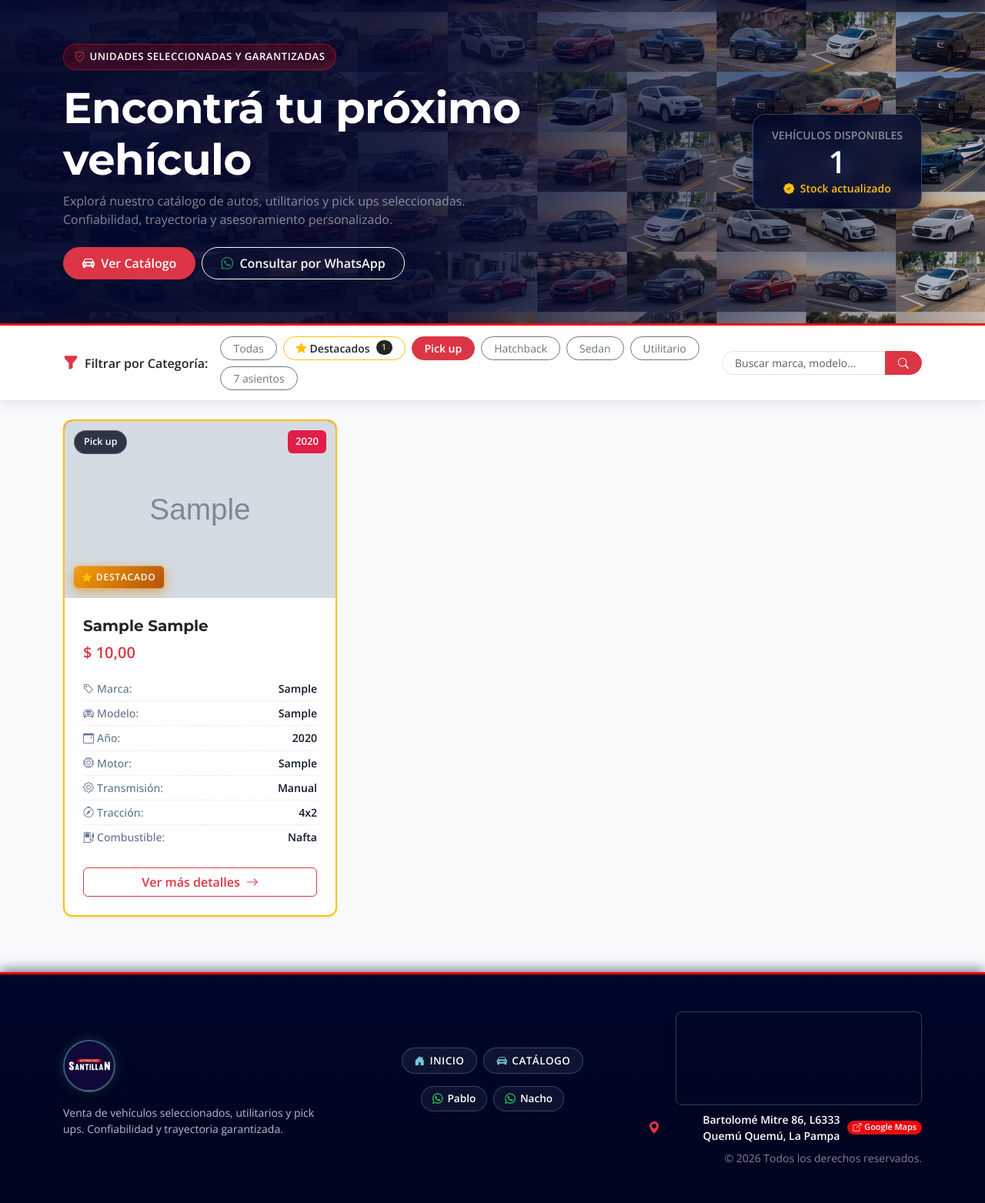
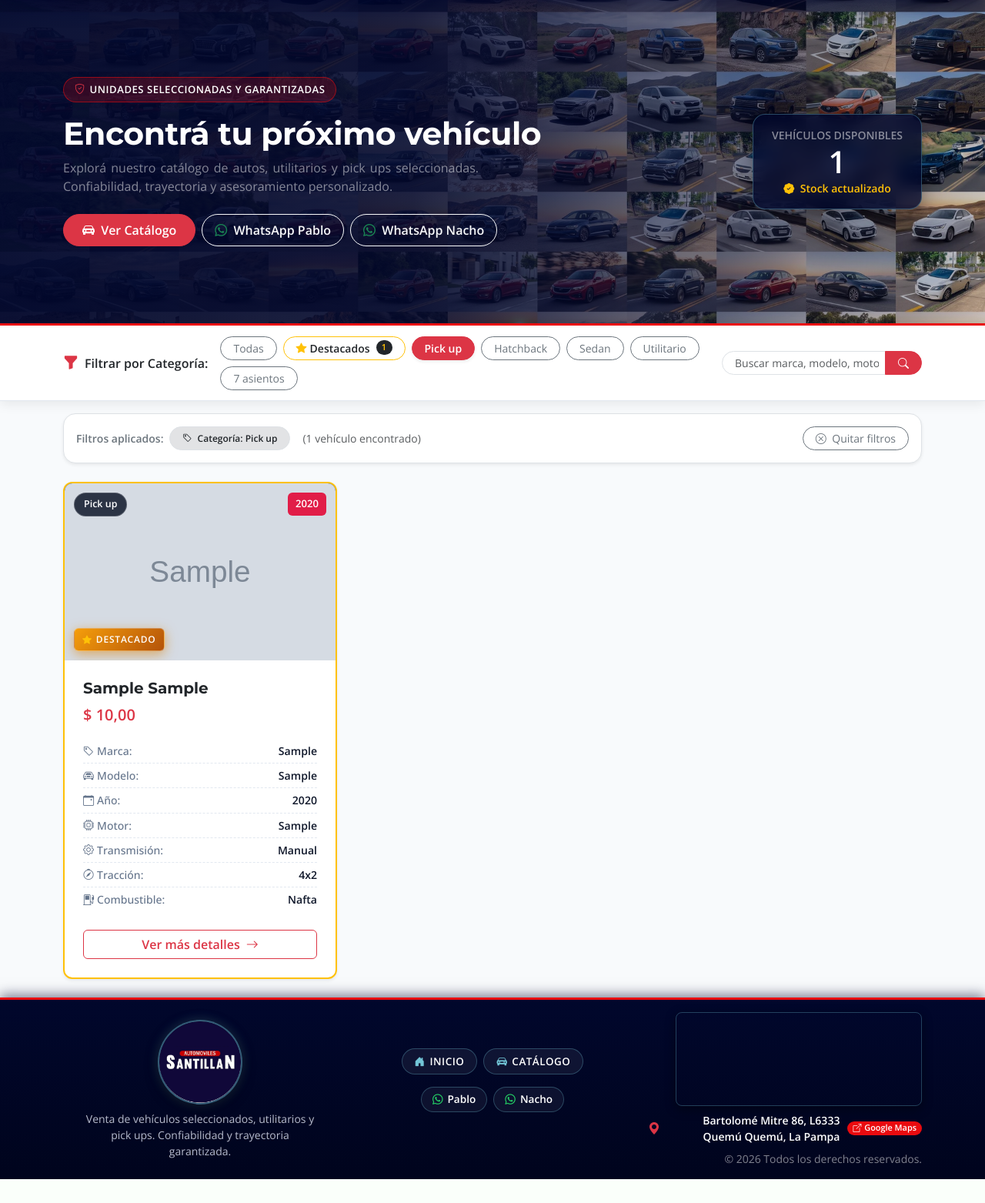
Before and after one commit to GerardodeMartini/AUTOMOVILES-SANTILLAN, a Django app: a page that uses templates/base.html in a window 1280 px wide. Shown: the part 97-1660 px from the top of the page at 77% size. After the commit the page ends 1629 px from the top, so only its background shows below. Run offline with Django 5.2, Linux system fonts and the light colour scheme; tables that the repository leaves empty hold one stand-in row (values such as "Sample post"); grey boxes marked "Sample" are stand-in pictures; some libraries are stand-ins or nearby versions.

Commit message:
Mejoras de busqueda global, barra de filtros, telefonos reales de contacto y ajustes de pie de pagina

```diff
--- a/catalogo/views.py
+++ b/catalogo/views.py
@@ -34,14 +34,22 @@ def lista_vehiculos(request):
         vehiculos = vehiculos.filter(categoria=categoria_seleccionada)
 
     if busqueda:
-        vehiculos = vehiculos.filter(
+        q_filtros = (
             Q(marca__icontains=busqueda) |
             Q(modelo__icontains=busqueda) |
-            Q(motor__icontains=busqueda)
+            Q(motor__icontains=busqueda) |
+            Q(categoria__icontains=busqueda) |
+            Q(combustible__icontains=busqueda)
         )
+        if busqueda.isdigit():
+            q_filtros |= Q(anio=int(busqueda))
+        vehiculos = vehiculos.filter(q_filtros)
 
     categorias = Vehiculo.Categoria.choices
+    # Contar únicamente los vehículos visibles/disponibles para venta
+    total_disponibles = Vehiculo.objects.filter(disponible=True).count()
     total_destacados = Vehiculo.objects.filter(disponible=True, destacado=True).count()
+    total_resultados = vehiculos.count()
 
     context = {
         'vehiculos': vehiculos,
@@ -50,7 +58,8 @@ def lista_vehiculos(request):
         'es_destacados': es_destacados,
         'total_destacados': total_destacados,
         'busqueda': busqueda,
-        'total_vehiculos': vehiculos.count(),
+        'total_vehiculos': total_disponibles,
+        'total_resultados': total_resultados,
     }
     return render(request, 'catalogo/lista_vehiculos.html', context)
 
--- a/templates/base.html
+++ b/templates/base.html
@@ -495,12 +495,14 @@
             border-top: 3px solid #e90b0f;
             box-shadow: 0 -4px 15px rgba(1, 7, 44, 0.5);
             position: relative;
+            padding-top: 1.25rem !important;
+            padding-bottom: 1.75rem !important;
         }
 
         /* Logo Redondo del Footer */
         .footer-round-logo {
-            height: 68px;
-            width: 68px;
+            height: 110px;
+            width: 110px;
             object-fit: contain;
             border-radius: 50%;
             border: 2px solid rgba(114, 197, 214, 0.45);
@@ -622,12 +624,12 @@
                             <i class="bi bi-headset me-1" style="color: #e90b0f;"></i> Ventas & Asesoramiento:
                         </span>
 
-                        <a href="https://wa.me/5491123456789?text=Hola%20Pablo,%20quisiera%20consultar%20sobre%20los%20veh%C3%ADculos%20en%20stock" target="_blank" class="phone-contact-item" title="Contactar a Pablo por WhatsApp">
+                        <a href="https://wa.me/5492302518898?text=Hola%20Pablo,%20quisiera%20consultar%20sobre%20los%20veh%C3%ADculos%20en%20stock" target="_blank" class="phone-contact-item" title="Contactar a Pablo por WhatsApp (+54 9 2302 51-8898)">
                             <i class="bi bi-whatsapp"></i>
                             <span>Pablo</span>
                         </a>
 
-                        <a href="https://wa.me/5491187654321?text=Hola%20Nacho,%20quisiera%20asesoramiento%20por%20un%20auto" target="_blank" class="phone-contact-item ms-1" title="Contactar a Nacho por WhatsApp">
+                        <a href="https://wa.me/5492302305833?text=Hola%20Nacho,%20quisiera%20asesoramiento%20por%20un%20auto" target="_blank" class="phone-contact-item ms-1" title="Contactar a Nacho por WhatsApp (+54 9 2302 30-5833)">
                             <i class="bi bi-whatsapp"></i>
                             <span>Nacho</span>
                         </a>
@@ -648,15 +650,15 @@
     </main>
 
     <!-- FOOTER CON BOTONES INICIO, CATÁLOGO Y CONTACTO -->
-    <footer id="contacto" class="py-5">
+    <footer id="contacto" class="pt-3 pb-3">
         <div class="container text-center text-md-start">
             <div class="row gy-4 align-items-center">
-                <!-- Columna 1: Logo Redondo y Reseña -->
-                <div class="col-lg-4 col-md-6">
-                    <div class="mb-3 text-center text-md-start">
+                <!-- Columna 1: Logo Redondo y Reseña centrados entre sí -->
+                <div class="col-lg-4 col-md-6 text-center d-flex flex-column align-items-center">
+                    <div class="mb-2">
                         <img src="{% static 'img/logo_redondo.png' %}" alt="Logo Automóviles Santillán" class="footer-round-logo">
                     </div>
-                    <p class="small mb-0" style="color: #b8bccd;">Venta de vehículos seleccionados, utilitarios y pick ups. Confiabilidad y trayectoria garantizada.</p>
+                    <p class="small mb-0 text-center" style="color: #b8bccd; max-width: 310px;">Venta de vehículos seleccionados, utilitarios y pick ups. Confiabilidad y trayectoria garantizada.</p>
                 </div>
 
                 <!-- Columna 2: Botones de Inicio, Catálogo y WhatsApp de Pablo y Nacho -->
@@ -672,11 +674,11 @@
 
                     <!-- Botones de WhatsApp: Pablo y Nacho con sus logos y sin teléfonos -->
                     <div class="d-flex flex-wrap justify-content-center align-items-center gap-2">
-                        <a href="https://wa.me/5491123456789?text=Hola%20Pablo,%20quisiera%20consultar%20sobre%20los%20veh%C3%ADculos%20en%20stock" target="_blank" class="footer-wa-btn" title="Contactar a Pablo por WhatsApp">
+                        <a href="https://wa.me/5492302518898?text=Hola%20Pablo,%20quisiera%20consultar%20sobre%20los%20veh%C3%ADculos%20en%20stock" target="_blank" class="footer-wa-btn" title="Contactar a Pablo por WhatsApp (+54 9 2302 51-8898)">
                             <i class="bi bi-whatsapp" style="color: #25d366;"></i>
                             <span>Pablo</span>
                         </a>
-                        <a href="https://wa.me/5491187654321?text=Hola%20Nacho,%20quisiera%20asesoramiento%20por%20un%20auto" target="_blank" class="footer-wa-btn" title="Contactar a Nacho por WhatsApp">
+                        <a href="https://wa.me/5492302305833?text=Hola%20Nacho,%20quisiera%20asesoramiento%20por%20un%20auto" target="_blank" class="footer-wa-btn" title="Contactar a Nacho por WhatsApp (+54 9 2302 30-5833)">
                             <i class="bi bi-whatsapp" style="color: #25d366;"></i>
                             <span>Nacho</span>
                         </a>
--- a/templates/catalogo/lista_vehiculos.html
+++ b/templates/catalogo/lista_vehiculos.html
@@ -15,18 +15,21 @@
                         <i class="bi bi-shield-check text-danger"></i>
                         <span>Unidades Seleccionadas y Garantizadas</span>
                     </span>
-                    <h1 class="display-4 fw-bold text-white mb-2" style="letter-spacing: -0.5px;">
+                    <h1 class="fw-bold text-white mb-2 text-nowrap" style="font-size: clamp(1.6rem, 3.2vw, 2.6rem); letter-spacing: -0.5px;">
                         Encontrá tu próximo vehículo
                     </h1>
-                    <p class="text-white-50 lead fs-6 mb-4" style="max-width: 540px;">
+                    <p class="text-white-50 lead fs-6 mb-4" style="max-width: 540px; text-align: justify; text-justify: inter-word;">
                         Explorá nuestro catálogo de autos, utilitarios y pick ups seleccionadas. Confiabilidad, trayectoria y asesoramiento personalizado.
                     </p>
                     <div class="d-flex flex-wrap gap-2">
                         <a href="#catalogo" class="btn btn-danger px-4 py-2 fw-bold rounded-pill shadow-sm">
                             <i class="bi bi-car-front-fill me-1"></i> Ver Catálogo
                         </a>
-                        <a href="https://wa.me/5491123456789?text=Hola,%20quisiera%20consultar%20por%20un%20veh%C3%ADculo" target="_blank" class="btn btn-outline-light px-4 py-2 fw-semibold rounded-pill">
-                            <i class="bi bi-whatsapp text-success me-1"></i> Consultar por WhatsApp
+                        <a href="https://wa.me/5492302518898?text=Hola%20Pablo,%20quisiera%20consultar%20por%20un%20veh%C3%ADculo" target="_blank" class="btn btn-outline-light px-3 py-2 fw-semibold rounded-pill" title="WhatsApp Pablo: +54 9 2302 51-8898">
+                            <i class="bi bi-whatsapp text-success me-1"></i> WhatsApp Pablo
+                        </a>
+                        <a href="https://wa.me/5492302305833?text=Hola%20Nacho,%20quisiera%20consultar%20por%20un%20veh%C3%ADculo" target="_blank" class="btn btn-outline-light px-3 py-2 fw-semibold rounded-pill" title="WhatsApp Nacho: +54 9 2302 30-5833">
+                            <i class="bi bi-whatsapp text-success me-1"></i> WhatsApp Nacho
                         </a>
                     </div>
                 </div>
@@ -78,13 +81,15 @@
                 {% endfor %}
             </div>
 
-            <!-- Buscador de marcas y modelos -->
+            <!-- Buscador de marcas y modelos (búsqueda global en todo el catálogo) -->
             <form method="get" action="{% url 'catalogo:lista_vehiculos' %}#catalogo" class="d-flex align-items-center" style="min-width: 260px;">
-                {% if categoria_seleccionada %}
-                    <input type="hidden" name="categoria" value="{{ categoria_seleccionada }}">
-                {% endif %}
                 <div class="input-group input-group-sm">
-                    <input type="text" name="q" value="{{ busqueda }}" class="form-control rounded-start-pill ps-3" placeholder="Buscar marca, modelo..." aria-label="Buscar vehículo">
+                    <input type="text" name="q" value="{{ busqueda }}" class="form-control rounded-start-pill ps-3" placeholder="Buscar marca, modelo, motor..." aria-label="Buscar vehículo">
+                    {% if busqueda %}
+                        <a href="{% url 'catalogo:lista_vehiculos' %}#catalogo" class="btn btn-outline-secondary d-flex align-items-center px-2" title="Limpiar búsqueda">
+                            <i class="bi bi-x-lg"></i>
+                        </a>
+                    {% endif %}
                     <button class="btn btn-danger rounded-end-pill px-3" type="submit" title="Buscar">
                         <i class="bi bi-search"></i>
                     </button>
@@ -130,10 +135,37 @@
     </div>
 </div>
 
-<div class="container py-4">
+<div class="container pt-3 pb-2">
+
+    <!-- Indicador de filtros o búsqueda activos -->
+    {% if busqueda or categoria_seleccionada %}
+        <div class="d-flex flex-wrap justify-content-between align-items-center bg-white p-3 rounded-4 shadow-sm mb-4 border">
+            <div class="d-flex align-items-center gap-2 flex-wrap">
+                <span class="text-secondary small fw-semibold">Filtros aplicados:</span>
+                {% if busqueda %}
+                    <span class="badge bg-danger-subtle text-danger border border-danger-subtle px-3 py-2 rounded-pill">
+                        <i class="bi bi-search me-1"></i> Búsqueda: "{{ busqueda }}"
+                    </span>
+                {% endif %}
+                {% if es_destacados %}
+                    <span class="badge bg-warning-subtle text-dark border border-warning px-3 py-2 rounded-pill">
+                        <i class="bi bi-star-fill text-warning me-1"></i> Destacados
+                    </span>
+                {% elif categoria_seleccionada %}
+                    <span class="badge bg-secondary-subtle text-dark border px-3 py-2 rounded-pill">
+                        <i class="bi bi-tag me-1"></i> Categoría: {{ categoria_seleccionada }}
+                    </span>
+                {% endif %}
+                <span class="text-muted small ms-2">({{ total_resultados }} vehículo{{ total_resultados|pluralize:"s" }} encontrado{{ total_resultados|pluralize:"s" }})</span>
+            </div>
+            <a href="{% url 'catalogo:lista_vehiculos' %}#catalogo" class="btn btn-sm btn-outline-secondary rounded-pill px-3 mt-2 mt-sm-0">
+                <i class="bi bi-x-circle me-1"></i> Quitar filtros
+            </a>
+        </div>
+    {% endif %}
 
     <!-- Grilla de Vehículos en Cards -->
-    <div class="row row-cols-1 row-cols-md-2 row-cols-lg-3 g-4 mb-5">
+    <div class="row row-cols-1 row-cols-md-2 row-cols-lg-3 g-4 mb-3">
         {% for vehiculo in vehiculos %}
             <div class="col">
                 <div class="card h-100 card-vehiculo shadow-sm {% if vehiculo.destacado %}border-warning border-2{% endif %} position-relative">
@@ -227,14 +259,18 @@
                     <i class="bi bi-search display-3 text-muted mb-3"></i>
                     <h4 class="fw-bold text-dark">No se encontraron vehículos</h4>
                     <p class="text-muted">
-                        {% if categoria_seleccionada %}
+                        {% if busqueda and categoria_seleccionada %}
+                            No encontramos vehículos que coincidan con "<strong>{{ busqueda }}</strong>" en la categoría "<strong>{{ categoria_seleccionada }}</strong>".
+                        {% elif busqueda %}
+                            No encontramos vehículos que coincidan con "<strong>{{ busqueda }}</strong>". Probá buscando por otra marca, modelo o año.
+                        {% elif categoria_seleccionada %}
                             No hay unidades disponibles en la categoría <strong>"{{ categoria_seleccionada }}"</strong> en este momento.
                         {% else %}
                             Aún no se han cargado vehículos en el catálogo.
                         {% endif %}
                     </p>
                     <div class="mt-2">
-                        <a href="{% url 'catalogo:lista_vehiculos' %}" class="btn btn-dark rounded-pill px-4">
+                        <a href="{% url 'catalogo:lista_vehiculos' %}#catalogo" class="btn btn-dark rounded-pill px-4">
                             Ver todo el catálogo
                         </a>
                     </div>
```
Also changed, not shown: templates/catalogo/detalle_vehiculo.html (+22 -8 lines).
